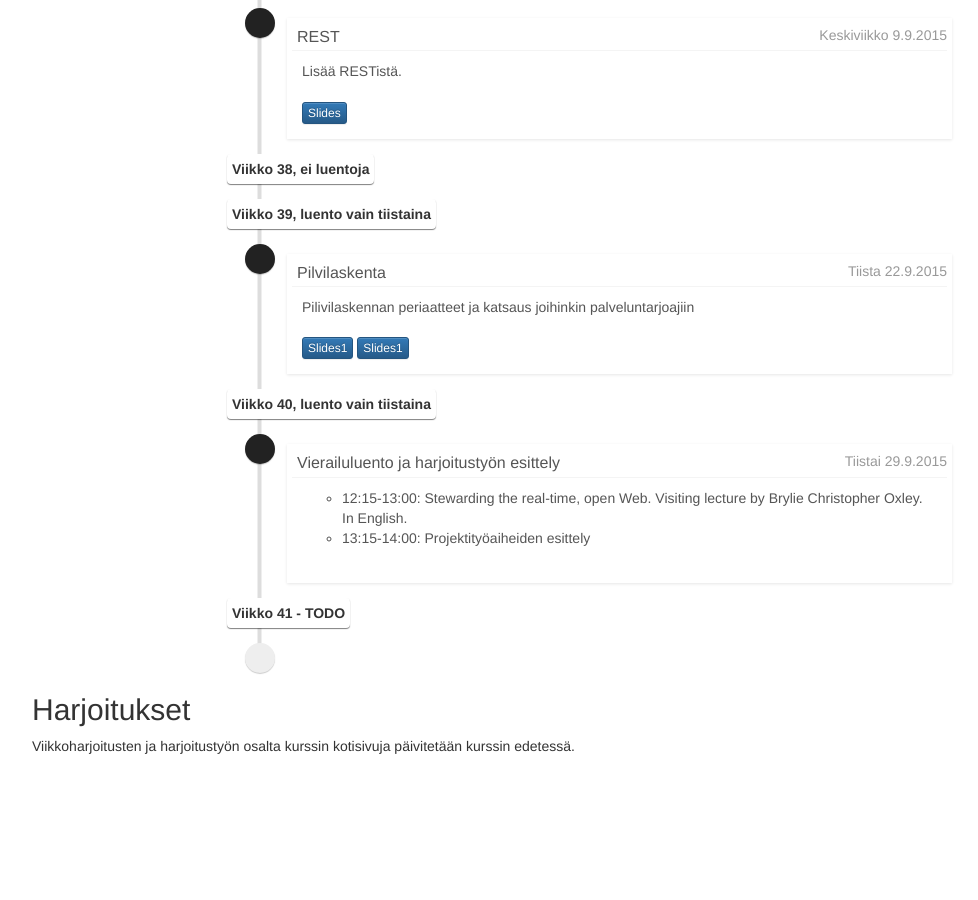
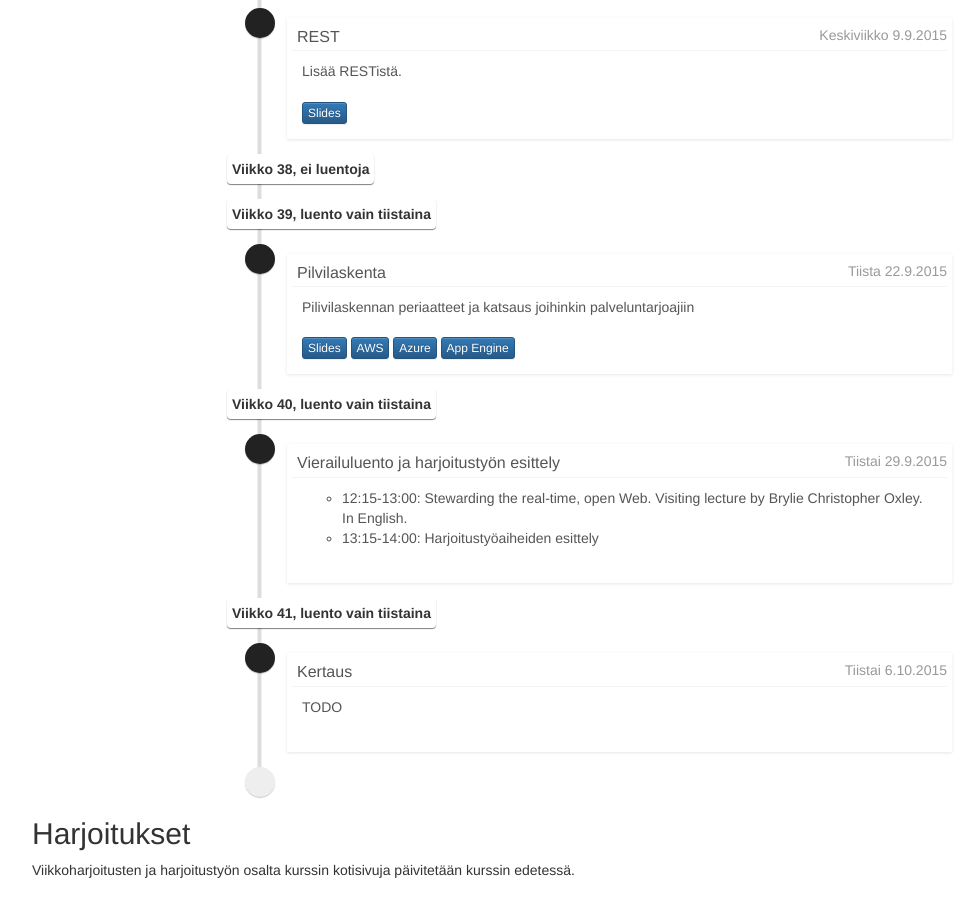
Before and after one commit to Palpo/palpo.github.io, a Jekyll site: the page built from index.html, in a window 1280 px wide and 900 px high, scrolled down 1646 px. Shown: the whole window, without its empty margins (38-1016 px from the left). Built offline with Jekyll 4.4.1, drawn with Linux system fonts in a browser that asks for light colours; nearby versions of some CDN libraries; before the commit the page ends 2422 px from its top, so only the background shows below that.

Commit message:
added the schedule of the last lecture week

```diff
--- a/index.html
+++ b/index.html
@@ -144,8 +144,10 @@ layout: default
                 Pilivilaskennan periaatteet ja katsaus joihinkin palveluntarjoajiin
                 </div>
                 <div class='timeline-footer'>
-                  <a class="btn btn-primary btn-xs" href="http://www.cs.tut.fi/~palpo/materiaali/luennot2014/luento7-1-cloud.pdf">Slides1</a>
-                  <a class="btn btn-primary btn-xs" href="http://www.cs.tut.fi/~palpo/materiaali/luennot2014/luento7-1-cloud.pdf">Slides1</a>
+                  <a class="btn btn-primary btn-xs" href="http://www.cs.tut.fi/~palpo/materiaali/luennot2014/luento7-1-cloud.pdf">Slides</a>
+                  <a class="btn btn-primary btn-xs" href="http://www.cs.tut.fi/~palpo/materiaali/luennot2014/luento10-aws.pdf">AWS</a>
+                  <a class="btn btn-primary btn-xs" href="http://www.cs.tut.fi/~palpo/materiaali/luennot2014/luento10-azure.pdf">Azure</a>
+                  <a class="btn btn-primary btn-xs" href="http://www.cs.tut.fi/~palpo/materiaali/luennot2014/luento10-appengine.pdf">App Engine</a>
                 </div>
               </div>
             </li>
@@ -162,7 +164,7 @@ layout: default
                 <h3 class="timeline-header">Vierailuluento ja harjoitustyön esittely</h3>
                 <div class="timeline-body">
                 <ul><li>12:15-13:00: Stewarding the real-time, open Web. Visiting lecture by Brylie Christopher Oxley. In English.
-                    <li>13:15-14:00: Projektityöaiheiden esittely
+                    <li>13:15-14:00: Harjoitustyöaiheiden esittely
                 </ul>
 		</div>
                 <div class='timeline-footer'>
@@ -172,8 +174,22 @@ layout: default
             </li>
 
             <li class="time-label">
-              <span>Viikko 41 - TODO
+              <span>Viikko 41, luento vain tiistaina
               </span>
+            </li>
+
+            <li>
+              <i class="fa fa-envelope bg-black"></i>
+              <div class="timeline-item">
+                <span class="time"><i class="fa fa-clock-o"></i>Tiistai 6.10.2015</span>
+                <h3 class="timeline-header">Kertaus</h3>
+                <div class="timeline-body">
+                   TODO
+		</div>
+                <div class='timeline-footer'>
+
+                </div>
+              </div>
             </li>
 
             <li>
```
